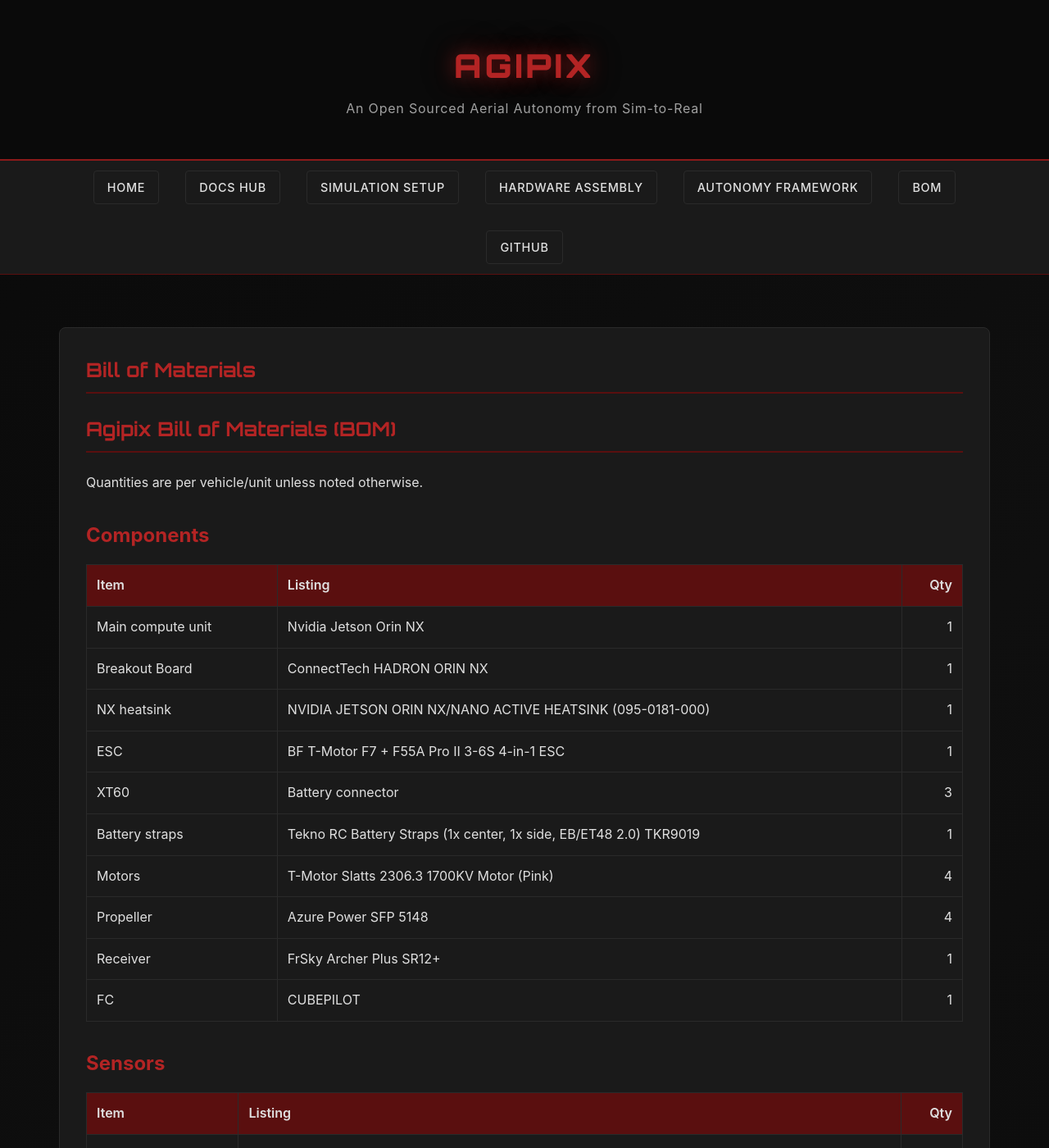
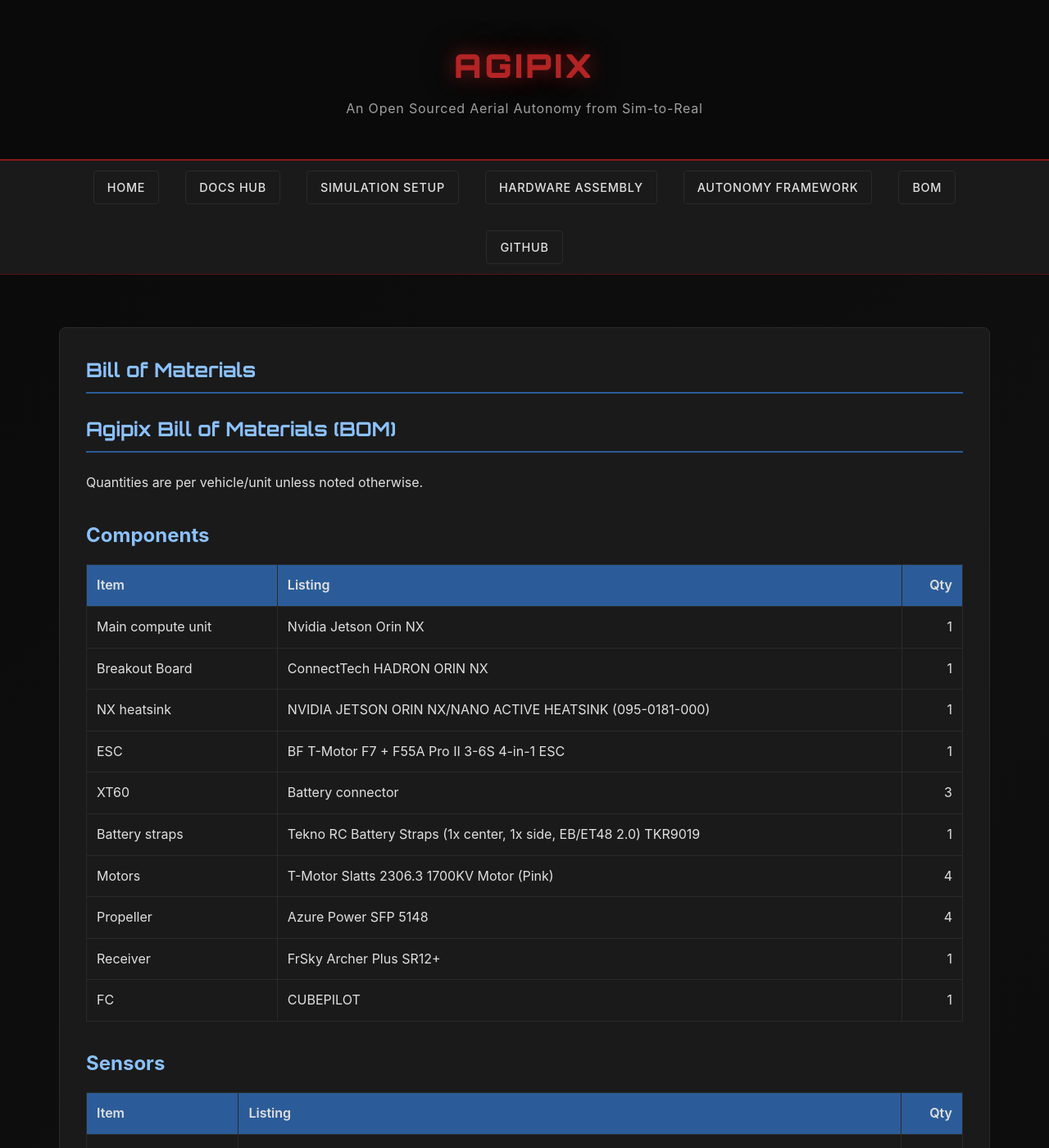
Before and after one commit to SasaKuruppuarachchi/agipix, a Jekyll site: the page built from bom.md, in a window 1280 px wide and 1400 px high. Shown: the whole window at 82% size. Built offline with Jekyll 4.4.1, drawn with Linux system fonts in a browser that asks for light colours.

Commit message:
Enhance documentation styles by overriding accent variables and updating link colors for better accessibility

```diff
--- a/assets/css/style.scss
+++ b/assets/css/style.scss
@@ -84,6 +84,39 @@
   top: 0;
   z-index: 1000;
   backdrop-filter: blur(10px);
+}
+
+/* Docs: avoid red text accents by overriding accent variables locally */
+.doc-content {
+  /* Accessible blue accents for links and buttons within docs */
+  --accent-red: #4aa3ff;        /* replaces red within this scope */
+  --accent-red-light: #8bc1ff;
+  --accent-red-dark: #2b5c99;
+}
+
+.doc-content a {
+  color: var(--accent-red-light);
+  text-decoration: none;
+}
+
+.doc-content a:hover {
+  color: #ffffff;
+  text-decoration: underline;
+}
+
+.doc-content h1,
+.doc-content h2,
+.doc-content h3,
+.doc-content h4,
+.doc-content h5,
+.doc-content h6 {
+  color: var(--text-primary);
+}
+
+.doc-content strong,
+.doc-content b,
+.doc-content em {
+  color: var(--text-primary);
 }
 
 .nav-container {
```
